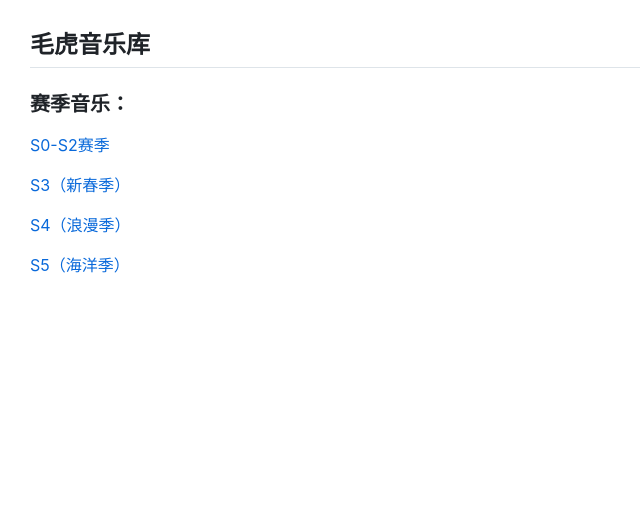
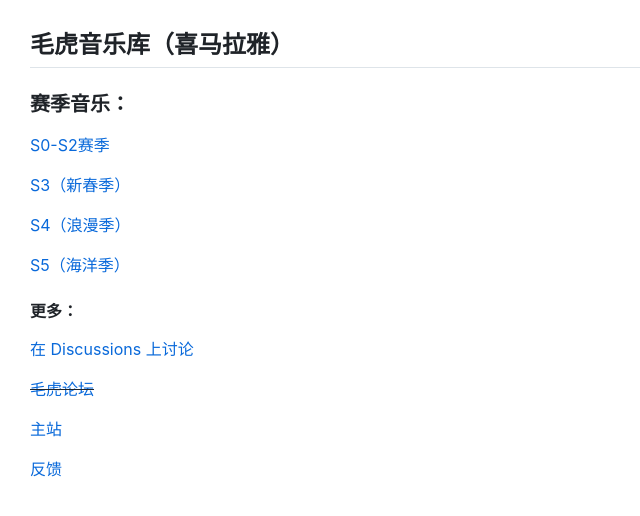
Before and after one commit to w0oo/tom-and-jerry-chase-all-bgm, a plain HTML site: page index.html in a window 1280 px wide. Shown: the whole page, without its empty margins (0-640 px from the left). Drawn offline with nearby package versions, Linux system fonts and the light colour scheme.

Commit message:
Update index.html

```diff
--- a/index.html
+++ b/index.html
@@ -1,17 +1,12 @@
-<!DOCTYPE html>
-<html>
-<head>
-<meta charset="utf-8"><meta name="viewport" content="width=device-width">
-<title>毛虎音乐库</title>
-<link rel="stylesheet" href="https://cdn.staticfile.org/github-markdown-css/5.1.0/github-markdown.min.css">
-<style>.markdown-body{margin:30px;}</style>
-</head>
-<body class="markdown-body">
-<h2><a id="user-content-毛虎音乐库" class="anchor" aria-hidden="true" href="#毛虎音乐库"><span aria-hidden="true" class="octicon octicon-link"></span></a>毛虎音乐库</h2>
+<!DOCTYPE html><html><head><meta charset="utf-8"><meta name="viewport" content="width=device-width"><title>毛虎音乐库（喜马拉雅）</title><link rel="stylesheet" href="https://cdn.staticfile.org/github-markdown-css/5.1.0/github-markdown.min.css"><style>.markdown-body{margin:30px;}</style></head><body class="markdown-body"><h2><a id="user-content-毛虎音乐库喜马拉雅" class="anchor" aria-hidden="true" href="#毛虎音乐库喜马拉雅"><span aria-hidden="true" class="octicon octicon-link"></span></a>毛虎音乐库（喜马拉雅）</h2>
 <h3><a id="user-content-赛季音乐" class="anchor" aria-hidden="true" href="#赛季音乐"><span aria-hidden="true" class="octicon octicon-link"></span></a>赛季音乐：</h3>
 <p><a href="/season/s0.html">S0-S2赛季</a></p>
 <p><a href="/season/s3.html">S3（新春季）</a></p>
 <p><a href="/season/s4.html">S4（浪漫季）</a></p>
 <p><a href="/season/s5.html">S5（海洋季）</a></p>
-</body>
-</html>
+<h4><a id="user-content-更多" class="anchor" aria-hidden="true" href="#更多"><span aria-hidden="true" class="octicon octicon-link"></span></a>更多：</h4>
+<p><a href="https://github.com/w0oo/tom-and-jerry-chase-all-bgm/discussions">在 Discussions 上讨论</a></p>
+<p><del><a href="#">毛虎论坛</a></del></p>
+<p><a href="https://mhlhs.tk" rel="nofollow">主站</a></p>
+<p><a href="mailto:Nick8_1@qq.com">反馈</a></p>
+</body></html>
```
